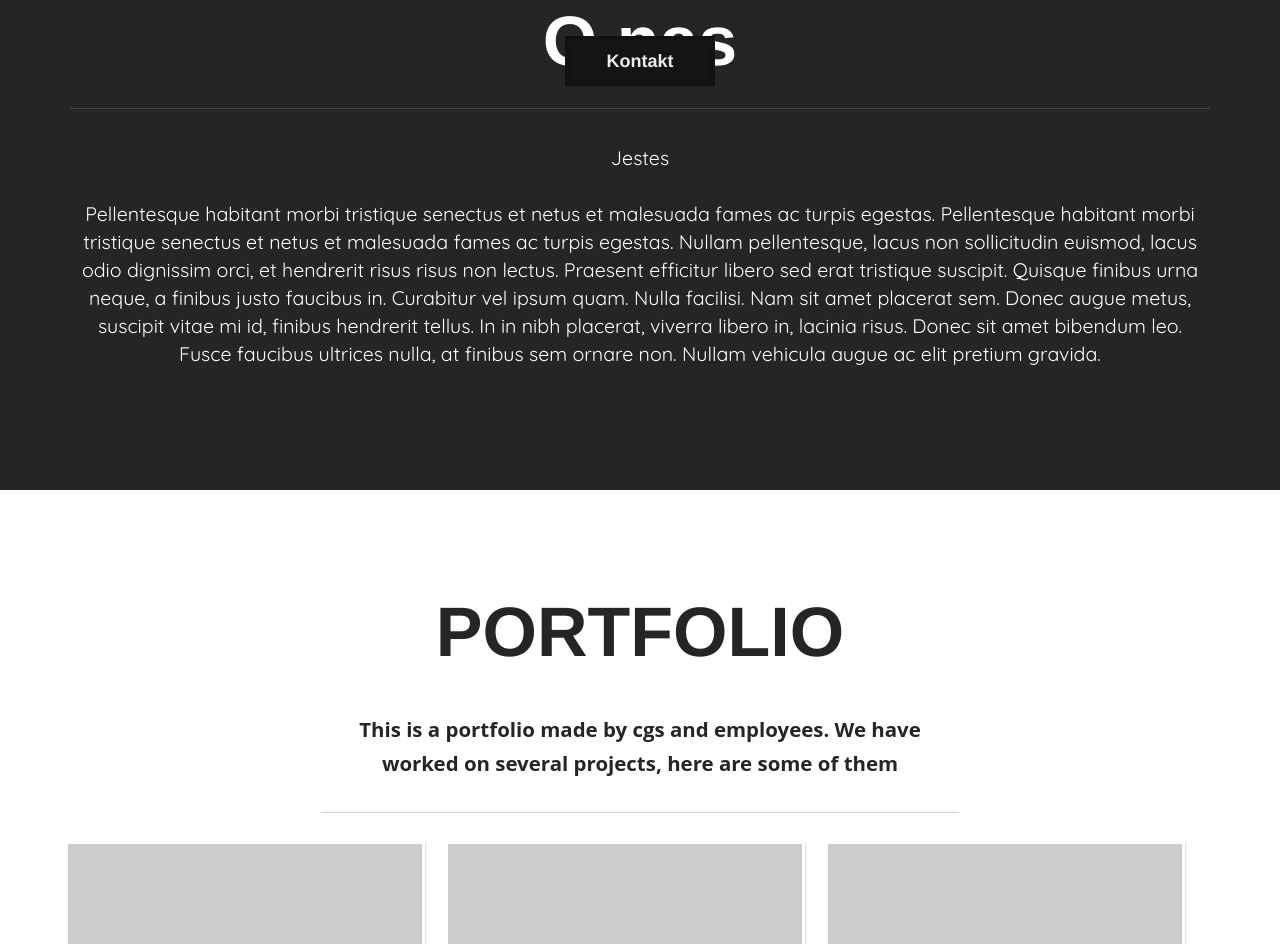
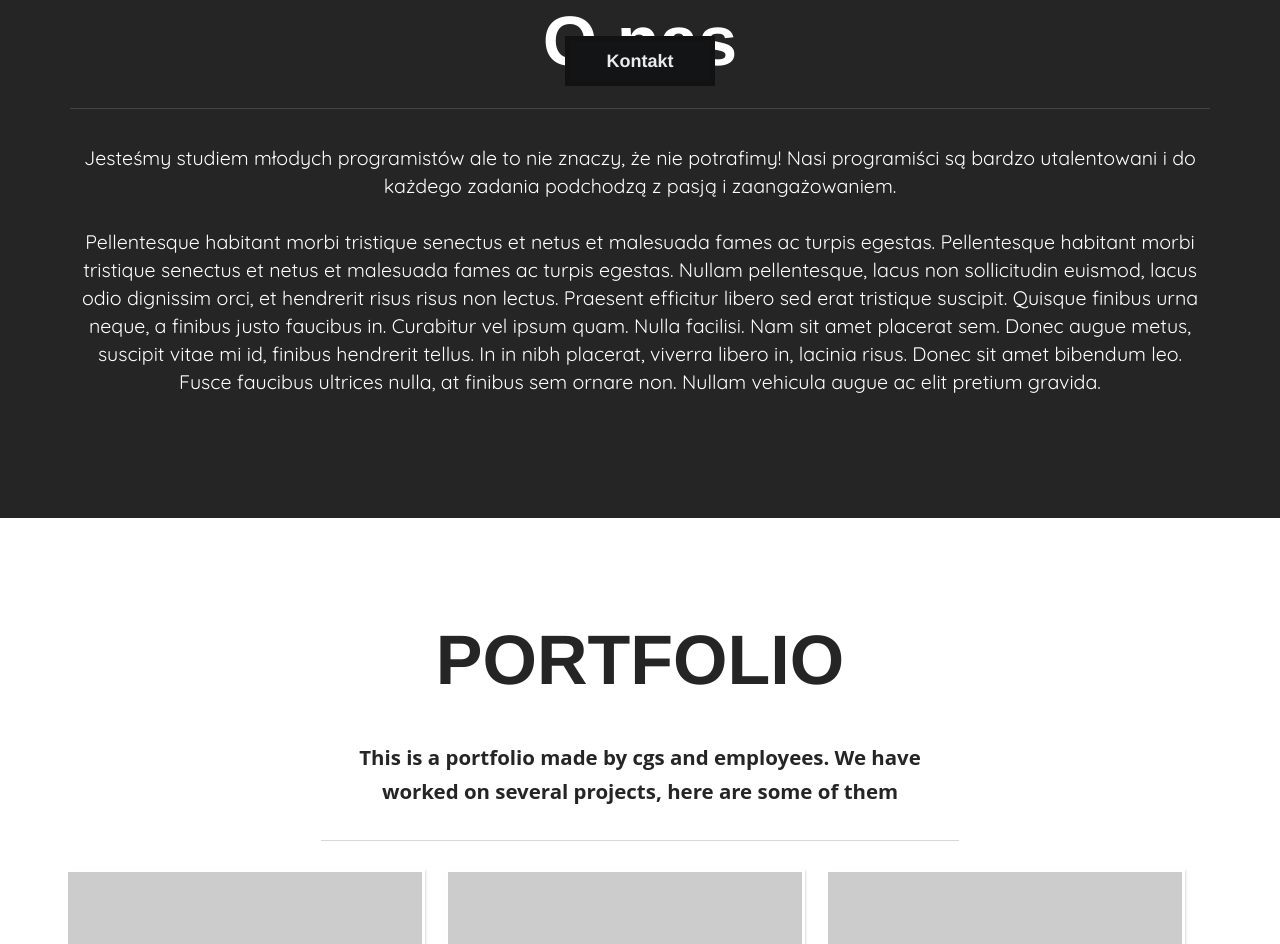
Before and after one commit to Osci5/dis, a plain HTML site: page CGS web/index.html in a window 1280 px wide. Shown: the part 901-1845 px from the top of the page. Drawn offline with nearby package versions, Linux system fonts and the light colour scheme; a script that the page names is missing.

Commit message:
Update index.html

```diff
--- a/CGS web/index.html
+++ b/CGS web/index.html
@@ -67,7 +67,7 @@
 		<div class="container">
 			<div class="about-info">
 		    	<h1>O nas</h1>
-				<p>Jestes<br><br>
+				<p>Jesteśmy studiem młodych programistów ale to nie znaczy, że nie potrafimy! Nasi programiści są bardzo utalentowani i do każdego zadania podchodzą z pasją i zaangażowaniem.<br><br>
 
 				Pellentesque habitant morbi tristique senectus et netus et malesuada fames ac turpis egestas. Pellentesque habitant morbi tristique senectus et netus et malesuada fames ac turpis egestas. Nullam pellentesque, lacus non sollicitudin euismod, lacus odio dignissim orci, et hendrerit risus risus non lectus. Praesent efficitur libero sed erat tristique suscipit. Quisque finibus urna neque, a finibus justo faucibus in. Curabitur vel ipsum quam. Nulla facilisi. Nam sit amet placerat sem. Donec augue metus, suscipit vitae mi id, finibus hendrerit tellus. In in nibh placerat, viverra libero in, lacinia risus. Donec sit amet bibendum leo. Fusce faucibus ultrices nulla, at finibus sem ornare non. Nullam vehicula augue ac elit pretium gravida.<br><br></p>
 			</div>
```
